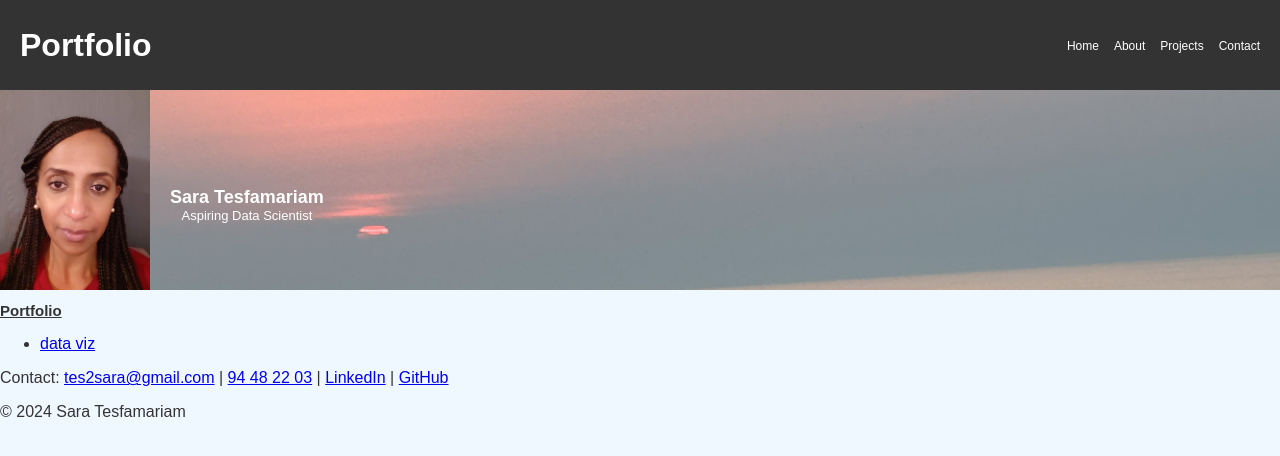
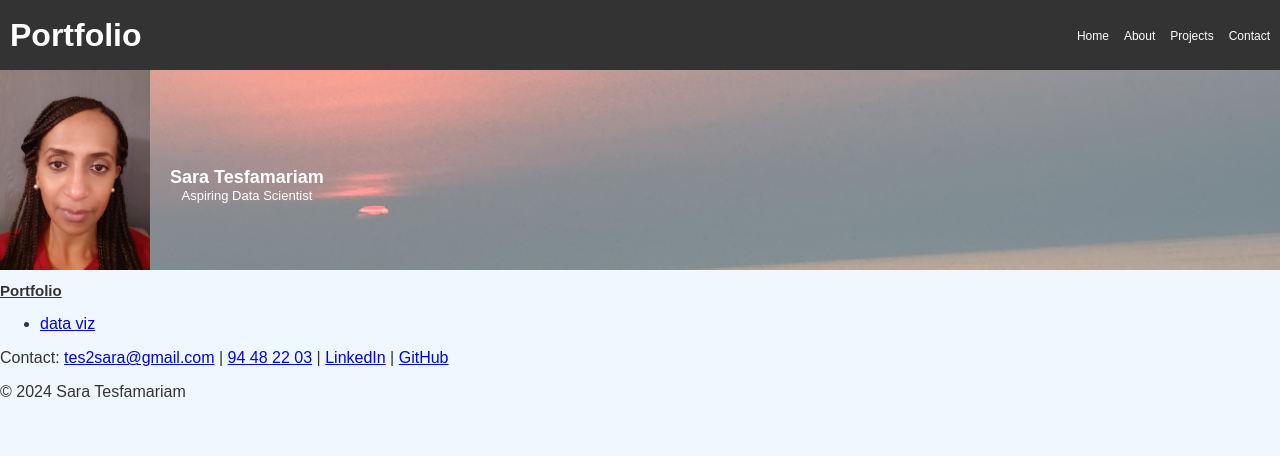
Before and after one commit to tes2sara/sara_tesfamariam, a Jekyll site: the page built from index.md, in a window 1280 px wide. Shown: the top 456 px of the page. Built offline with Jekyll 4.4.1, drawn with Linux system fonts in a browser that asks for light colours; Markdown is read by kramdown in place of the engine named in the settings.

Commit message:
Update index.md

```diff
--- a/index.md
+++ b/index.md
@@ -4,7 +4,7 @@ title: Home
 ---
 <link rel="stylesheet" href="style.css">
 
-<div style="display: flex; justify-content: space-between; align-items: center; padding: 20px; background-color: #333; color: white;">
+<div style="display: flex; justify-content: space-between; align-items: center; padding: 10px; background-color: #333; color: white;">
     <h1 style="margin: 0;">Portfolio</h1>
     <ul style="list-style: none; margin: 2; padding: 0; display: flex; gap: 15px;">
         <li><a href="index.md" style="color: white; text-decoration: none; font-size: 12px;">Home</a></li>
```
